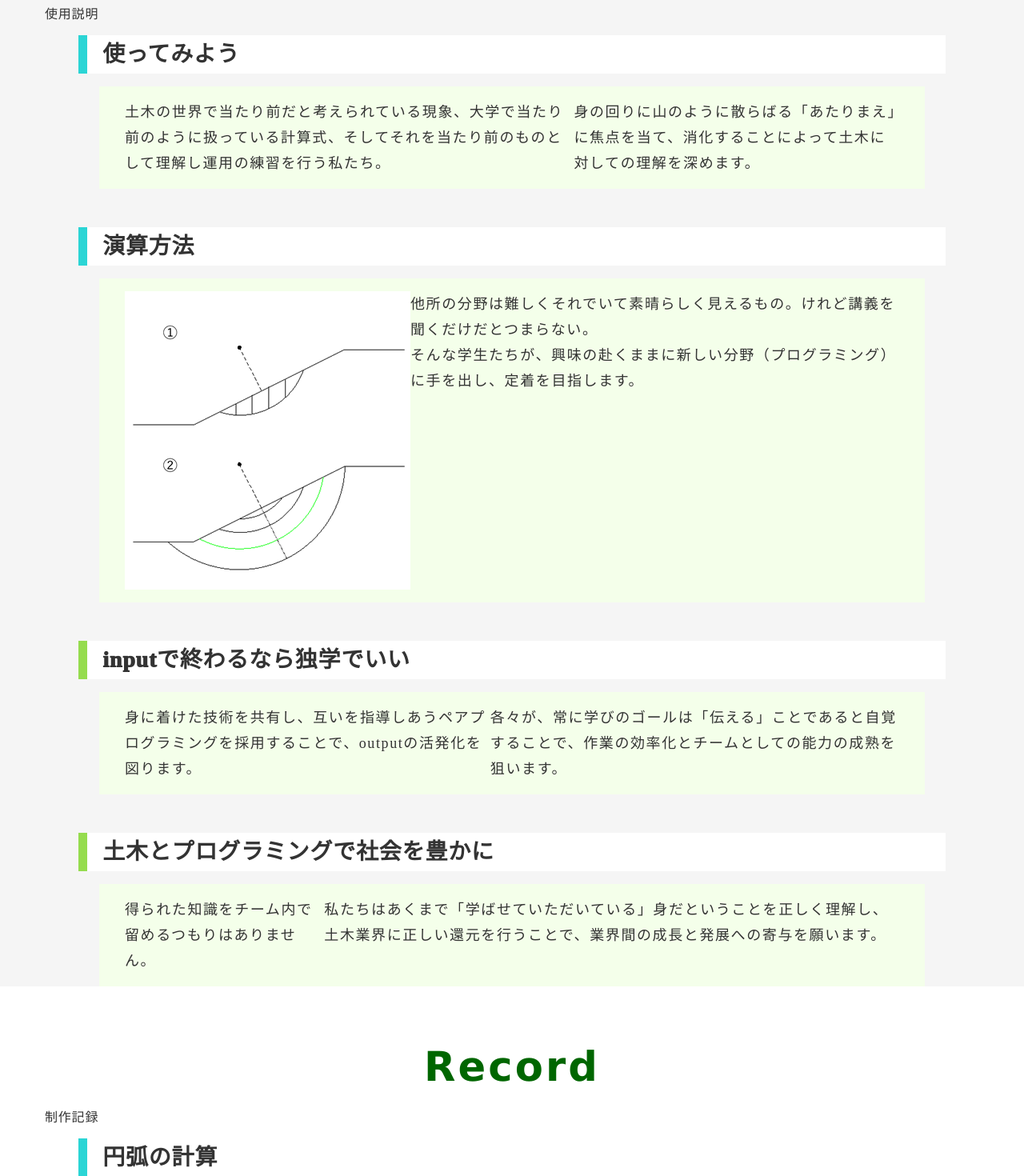
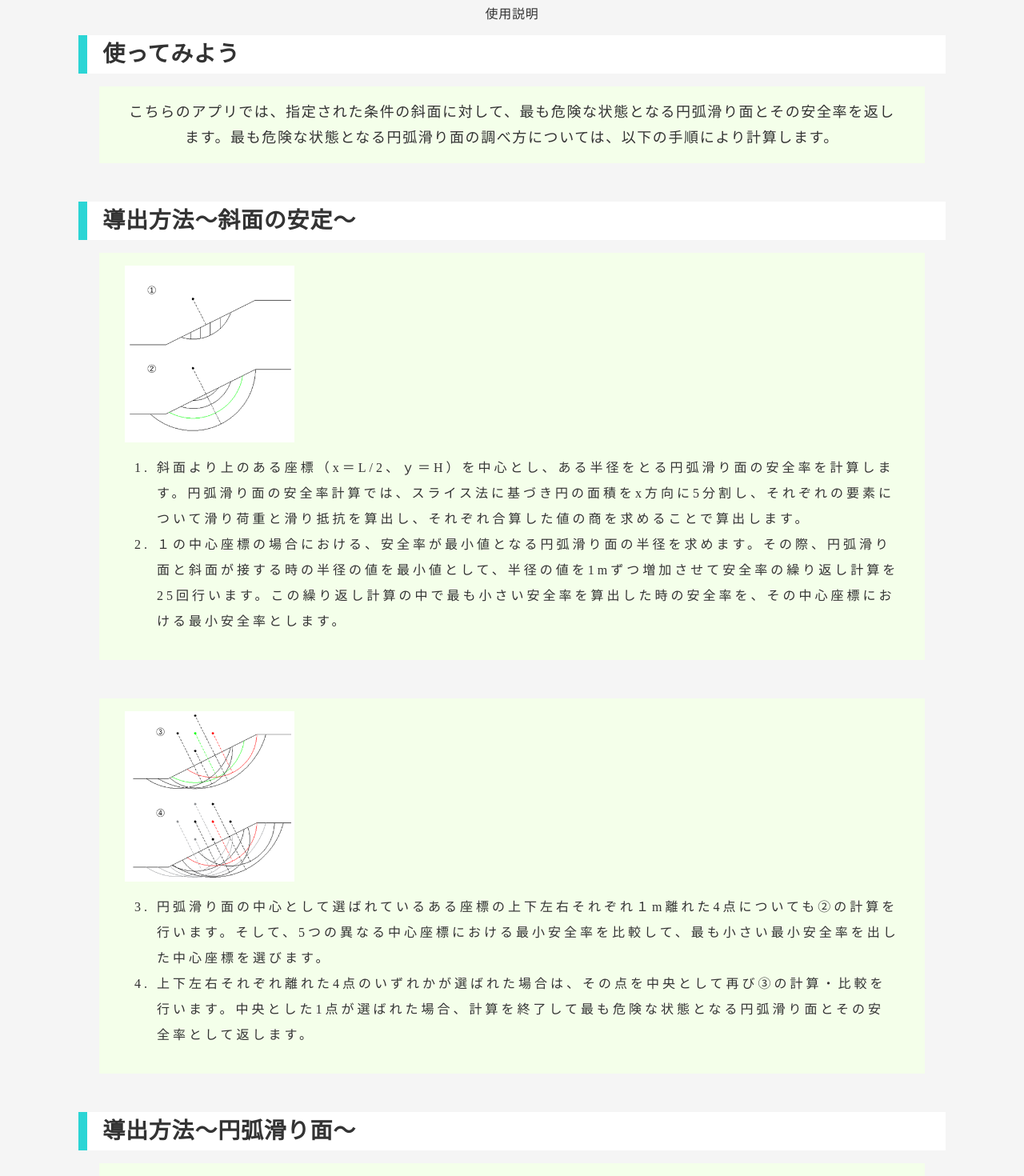
Before and after one commit to Yoshinari-Sho/dobokulabprog, an Angular app: page /slip in a window 1280 px wide. Shown: the part 280-1750 px from the top of the page at 80% size. Built offline with nearby package versions, Linux system fonts and the light colour scheme.

Commit message:
rotationalslipの記事作成

```diff
--- a/src/app/app.component.scss
+++ b/src/app/app.component.scss
@@ -22,9 +22,11 @@ header{
     }
 }
 
+
 p{
     letter-spacing: 0.8px;
 }
+
 
 .content_direction{
     letter-spacing: 1.6px;
@@ -75,7 +77,7 @@ p{
         font-weight: 900;
     }
     p{
-        text-align: left;
+        text-align: center;
     }
 }
 
@@ -264,7 +266,6 @@ p{
   letter-spacing: 4px;
   line-height: 32px;
   background-color:	#f4ffea;
-  display: flex;
 }
 
 blockquote.quote-orange {
@@ -330,6 +331,19 @@ blockquote {
     clear: both;
     display: block;
 }
+
+.slip_img{
+  display: block;
+  padding-right: 8px;
+}
+.slip_artical_text{
+  display: block;
+}
+.artical_slip{
+  padding:0;
+}
+
+
 
 .card{
     display: flex;
--- a/src/app/landingpage/landingpage.component.html
+++ b/src/app/landingpage/landingpage.component.html
@@ -20,8 +20,6 @@
         <div class="text_content">
             <p class="content_direction">
                 土木の世界で当たり前だと考えられている現象、大学で当たり前のように扱っている計算式、そしてそれを当たり前のものとして理解し運用の練習を行う私たち。
-            </p>
-            <p class="content_direction">
                 身の回りに山のように散らばる「あたりまえ」に焦点を当て、消化することによって土木に対しての理解を深めます。
             </p>
         </div>
@@ -34,7 +32,6 @@
         <div class="text_content">
             <p class="content_direction">
                 他所の分野は難しくそれでいて素晴らしく見えるもの。けれど講義を聞くだけだとつまらない。
-            <p class="content_direction">
                 そんな学生たちが、興味の赴くままに新しい分野（プログラミング）に手を出し、定着を目指します。
             </p>
         </div>
@@ -47,22 +44,17 @@
         <div class="text_content">
             <p class="content_direction">
                 身に着けた技術を共有し、互いを指導しあうペアプログラミングを採用することで、outputの活発化を図ります。
-            </p>
-            <p class="content_direction">
                 各々が、常に学びのゴールは「伝える」ことであると自覚することで、作業の効率化とチームとしての能力の成熟を狙います。
             </p>
         </div>
         <div class="content_topic">
             <blockquote class="quote-orange me-0">
                 <p class="tytle_two">土木とプログラミングで社会を豊かに</p>
-                <p></p>
             </blockquote>
         </div>
         <div class="text_content">
             <p class="content_direction">
                 得られた知識をチーム内で留めるつもりはありません。
-            </p>
-            <p class="content_direction">
             　　私たちはあくまで「学ばせていただいている」身だということを正しく理解し、土木業界に正しい還元を行うことで、業界間の成長と発展への寄与を願います。
             </p>
         </div>
@@ -95,8 +87,6 @@
         <div class="text_content">
             <p class="content_direction">
                 背負うものがなく、利害関係もなく、身体・時間共に縛りがない私たち「学生」。
-            </p>
-            <p class="content_direction">
                 自由を最大限に生かし、知識欲の赴くままに、先駆者として多様な業界やシステムへの第一歩を踏み出します。
             </p>
         </div>
@@ -107,8 +97,7 @@
             </blockquote>
         </div>
         <div class="text_content">
-            <p class="content_direction">土木業界の一員として、ほかの業界から得た知識を土木業界に発信するプラットフォームの確立を目指します。</p>
-            <p class="content_direction">業界の進歩を学生の使命と自覚し、個々人が成果物を残すことで、土木業界と異業種をつなぐ一つの手段の確立を目指します。</p>
+            <p class="content_direction">土木業界の一員として、ほかの業界から得た知識を土木業界に発信するプラットフォームの確立を目指します。業界の進歩を学生の使命と自覚し、個々人が成果物を残すことで、土木業界と異業種をつなぐ一つの手段の確立を目指します。</p>
         </div>
         <div class="content_topic">
             <blockquote class="quote-orange me-0">
@@ -118,8 +107,7 @@
         </div>
 
         <div class="text_content">
-            <p class="content_direction">我々を業界形成の末端と考え、学生―土木業界間の双方向の発信を終着点とみなすのではなく、</p>
-            <p class="content_direction">業界の末端はあくまで一般社会であることを自覚し、業種や世代にこだわらない発信を課題とします。</p>
+            <p class="content_direction">我々を業界形成の末端と考え、学生―土木業界間の双方向の発信を終着点とみなすのではなく、業界の末端はあくまで一般社会であることを自覚し、業種や世代にこだわらない発信を課題とします。</p>
             <p></p>
         </div>
     </div>
--- a/src/app/lotationalslip/lotationalslip.component.html
+++ b/src/app/lotationalslip/lotationalslip.component.html
@@ -13,57 +13,51 @@
         </div>
         <div class="text_content">
             <p class="content_direction">
-                土木の世界で当たり前だと考えられている現象、大学で当たり前のように扱っている計算式、そしてそれを当たり前のものとして理解し運用の練習を行う私たち。
-            </p>
-            <p class="content_direction">
-                身の回りに山のように散らばる「あたりまえ」に焦点を当て、消化することによって土木に対しての理解を深めます。
+                こちらのアプリでは、指定された条件の斜面に対して、最も危険な状態となる円弧滑り面とその安全率を返します。最も危険な状態となる円弧滑り面の調べ方については、以下の手順により計算します。
             </p>
         </div>
         <div class="content_topic">
             <blockquote class="quote-blue me-0">
-                <p class="tytle_two">演算方法</p>
+                <p class="tytle_two">導出方法～斜面の安定～</p>
                 <p></p>
             </blockquote>
         </div>
         <div class="text_content">
-            <div class="image-area">
-                <img src="../../assets/img/slip_article_first.png" class="artical">
+            <div class="artical_slip">
+              <div class="image-area">
+                  <img src="../../assets/img/slip_article_first.png"  class="slip_img" width=220px>
+              </div>
+              <ol class="slip_artical_text">
+                  <li>斜面より上のある座標（x＝L/2、ｙ＝H）を中心とし、ある半径をとる円弧滑り面の安全率を計算します。円弧滑り面の安全率計算では、スライス法に基づき円の面積をx方向に5分割し、それぞれの要素について滑り荷重と滑り抵抗を算出し、それぞれ合算した値の商を求めることで算出します。</li>
+                  <li>１の中心座標の場合における、安全率が最小値となる円弧滑り面の半径を求めます。その際、円弧滑り面と斜面が接する時の半径の値を最小値として、半径の値を1mずつ増加させて安全率の繰り返し計算を25回行います。この繰り返し計算の中で最も小さい安全率を算出した時の安全率を、その中心座標における最小安全率とします。</li>
+                </ol>
             </div>
-            <div class="artical_text">
-            <p class="content_direction">
-                他所の分野は難しくそれでいて素晴らしく見えるもの。けれど講義を聞くだけだとつまらない。
-            <p class="content_direction">
-                そんな学生たちが、興味の赴くままに新しい分野（プログラミング）に手を出し、定着を目指します。
-            </p>
         </div>
+        <div class="text_content">
+            <div class="artical_slip">
+                <div class="image-area">
+                    <img src="../../assets/img/slip_article_second.png"  class="slip_img" width=220px>
+                </div>
+                <ol class="slip_artical_text" start="3">
+                    <li>円弧滑り面の中心として選ばれているある座標の上下左右それぞれ１m離れた4点についても➁の計算を行います。そして、5つの異なる中心座標における最小安全率を比較して、最も小さい最小安全率を出した中心座標を選びます。</li>
+                    <li>上下左右それぞれ離れた4点のいずれかが選ばれた場合は、その点を中央として再び➂の計算・比較を行います。中央とした1点が選ばれた場合、計算を終了して最も危険な状態となる円弧滑り面とその安全率として返します。</li>
+                </ol>
+            </div>
         </div>
         <div class="content_topic">
-            <blockquote class="quote-orange me-0">
-                <p class="tytle_two">inputで終わるなら独学でいい</p>
-                <p></p>
+            <blockquote class="quote-blue me-0">
+                <p class="tytle_two">導出方法～円弧滑り面～</p>
             </blockquote>
         </div>
         <div class="text_content">
-            <p class="content_direction">
-                身に着けた技術を共有し、互いを指導しあうペアプログラミングを採用することで、outputの活発化を図ります。
-            </p>
-            <p class="content_direction">
-                各々が、常に学びのゴールは「伝える」ことであると自覚することで、作業の効率化とチームとしての能力の成熟を狙います。
-            </p>
-        </div>
-        <div class="content_topic">
-            <blockquote class="quote-orange me-0">
-                <p class="tytle_two">土木とプログラミングで社会を豊かに</p>
-                <p></p>
-            </blockquote>
-        </div>
-        <div class="text_content">
-            <p class="content_direction">
-                得られた知識をチーム内で留めるつもりはありません。
-            </p>
-            <p class="content_direction">
-            　　私たちはあくまで「学ばせていただいている」身だということを正しく理解し、土木業界に正しい還元を行うことで、業界間の成長と発展への寄与を願います。
-            </p>
+            <p>　斜面の安定は、一般に以下に示される安全率F_sによって検討されます。<br><strong>F=R/L</strong> </p>
+            <p>この式におけるRは「滑りに抵抗する力やモーメント」で、Lは「滑ろうとする力やモーメント」です。したがって、F_sが１を上回る場合は抵抗が勝るので斜面は安定となり、F_sが1を下回る場合は抵抗が劣るので斜面が崩壊することとなります。また、1を上回る場合でも値が大きくなればなるほど、抵抗が大きく安定することとなります。逆に言えば、F_sが最も小さい値を出す面が最も危険であり、地震や大雨などが発生した時に破壊する面であると想定できます。盛土工事などでは1.2~1.5程度の値が採用されているそうです。<br>
+                このRとLについて、様々な解析法が提示されております。<br>
+                具体的には
+                ➀滑り面（崩壊する面）はどのような形を仮定するか
+                　➁その面におけるRやLをどのような手順で求めるか
+                　がポイントとなると筆者は感じております。</p>
+                <p>　今回のアプリでは、➀については円弧滑り面を仮定して、➁についてはスライス法を用いております。この手法はスウェーデン法と呼ばれております。円弧滑り面とは、下の図のように斜面近くのある点を中心とする円を描き、斜面と重なる弧を滑り面として検討する方法です。より計算が単純な、斜面と平行な滑り面を仮定する直線すべり面と比べて深い場所に対する検討に適しています</p>
         </div>
     </div>
 </div>
@@ -73,7 +67,7 @@
         <p>制作記録</p>
         <div class="content_topic">
             <blockquote class="quote-blue me-0">
-                <p class="tytle_two">円弧の計算</p>
+                <p class="tytle_two">吉川</p>
             </blockquote>
         </div>
         <div class="text_content">
```
